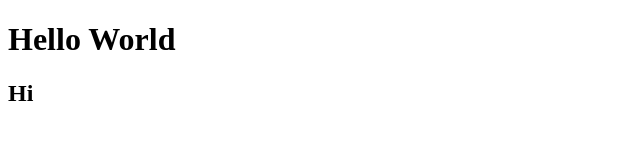
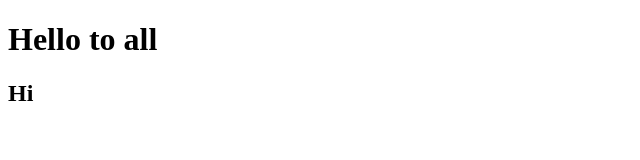
Before and after one commit to eleneek/Git-like-a-pro, a plain HTML site: page index.html in a window 1280 px wide. Shown: the full height of the page, 0-640 px from the left. Drawn offline with Linux system fonts and the light colour scheme.

Commit message:
change text

```diff
--- a/index.html
+++ b/index.html
@@ -9,7 +9,7 @@
 </head>
 
 <body>
-    <h1>Hello World</h1>
+    <h1>Hello to all</h1>
     <h2>Hi</h2>
 </body>
 
```
